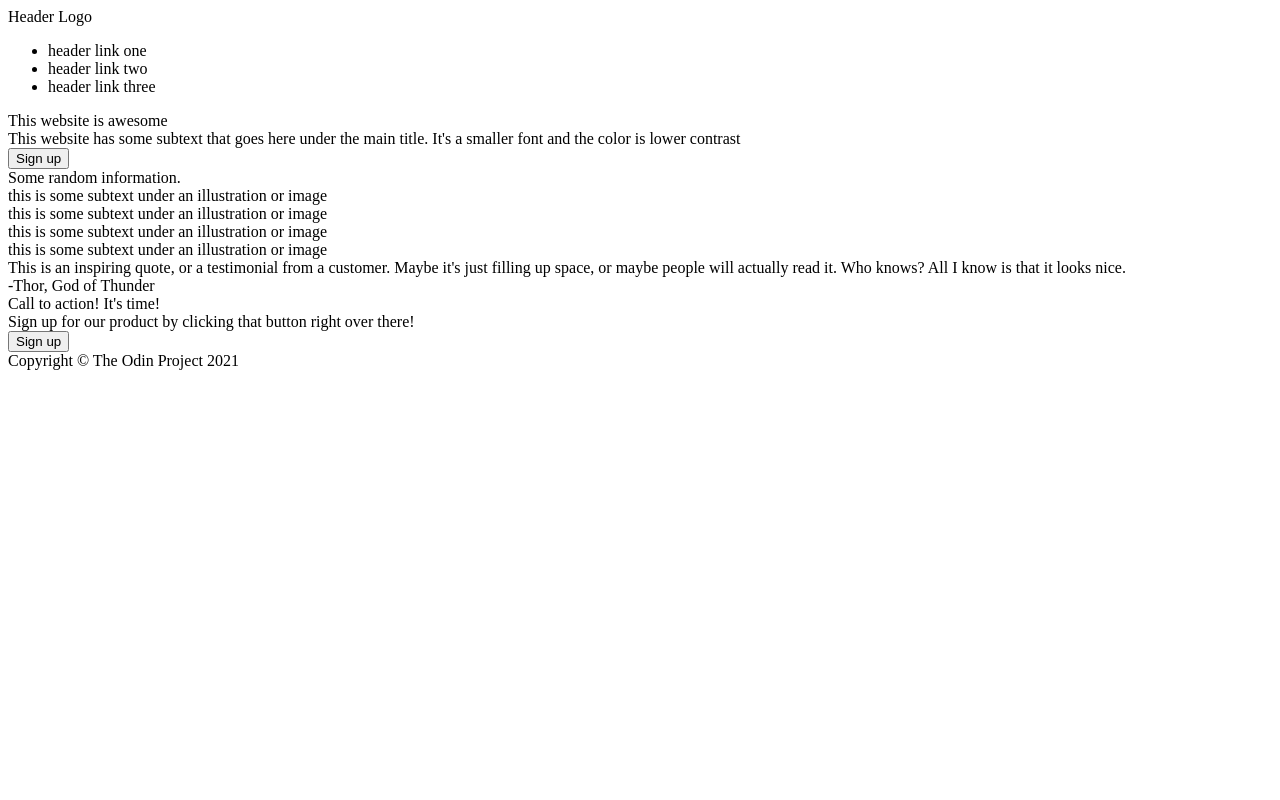
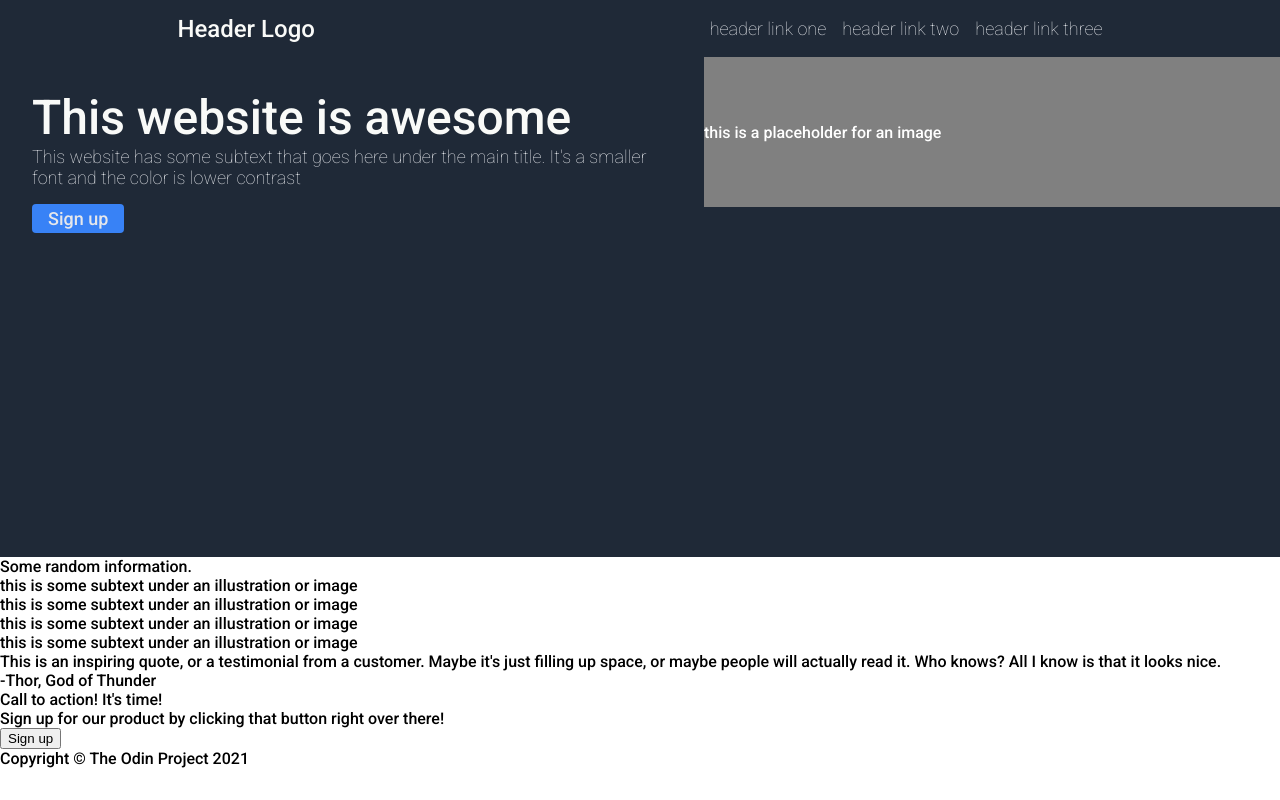
Before and after one commit to JordanGoetz/website-project, a plain HTML site: page index.html in a window 1280 px wide. Drawn offline with Linux system fonts and the light colour scheme.

Commit message:
add css sheet and design header

```diff
--- a/index.html
+++ b/index.html
@@ -5,11 +5,15 @@
     <meta http-equiv="X-UA-Compatible" content="IE=edge">
     <meta name="viewport" content="width=device-width, initial-scale=1.0">
     <title>Odin Project</title>
+    <link rel="stylesheet" href="styles.css">
+    <link rel="preconnect" href="https://fonts.googleapis.com">
+<link rel="preconnect" href="https://fonts.gstatic.com" crossorigin>
+<link href="https://fonts.googleapis.com/css2?family=Roboto:ital,wght@0,100;0,300;0,500;1,100&display=swap" rel="stylesheet">
 </head>
 <body>
 
     <div class="header">
-        <div>Header Logo</div>
+        <div class="logo">Header Logo</div>
         <ul>
             <li>header link one</li>
             <li>header link two</li>
@@ -18,12 +22,14 @@
     </div>
 
     <div class="hero">
+        <div class="left">
             <div class="hero-text">This website is awesome </div>
             <div class="subtext">This website has some subtext that goes here under the
             main title. It's a smaller font and the color is lower contrast
             </div>
-        <button>Sign up</button>
-        <img src="">
+            <a href="something" class="button1">Sign up</a>
+        </div>
+        <div class="image-placeholder">this is a placeholder for an image</div>
     </div>
 
     <div class="upper">
@@ -57,5 +63,6 @@
     <div class="footer">
         Copyright © The Odin Project 2021
     </div>
+
 </body>
 </html>
--- /dev/null
+++ b/styles.css
@@ -0,0 +1,80 @@
+body {
+    display: flex;
+    flex-direction: column;
+    margin: 0;
+    font-family: roboto;
+}
+
+.header {
+    display: flex;
+    background-color: #1f2937;
+    justify-content: space-around;
+    align-items: center;
+    align-content: stretch;
+}
+
+.logo {
+    font-size: 24px;
+    color: #f9faf8;
+}
+
+ul {
+    font-size: 18px;
+    font-weight: lighter;
+    color: #e5e7eb;
+    list-style-type: none;
+    display: flex;
+    gap: 16px;
+}
+
+.hero {
+    display: flex;
+    background-color: #1f2937;
+    flex-direction: row;
+    flex-wrap: wrap;
+    height: 500px;
+}
+
+.left {
+    display: flex;
+    flex-direction: column;
+    width: 50%;
+    padding: 32px;
+}
+
+
+.hero-text {
+    font-size: 48px;
+    font-weight: extra-bold;
+    color: #f9faf8;
+}
+
+.subtext {
+    font-size: 18px;
+    color: #e5e7eb;
+    font-weight: lighter;
+    margin-bottom: 16px;
+}
+
+a.button1 {
+    display: flex;
+    background-color: #3882f6;
+    color: #e5e7eb;
+    text-decoration: none;
+    border-radius: 4px;
+    width: fit-content;
+    padding: 4px 16px;
+    font-size: 18px;
+
+}
+
+.image-placeholder {
+    display: flex;
+    background-color: gray;
+    color: white;
+    align-items: center;
+    width: fit-content;
+    flex: 1;
+    justify-items: center;
+    max-height: 150px;
+}
```
Lines whose indentation alone changed are shown as unchanged.
